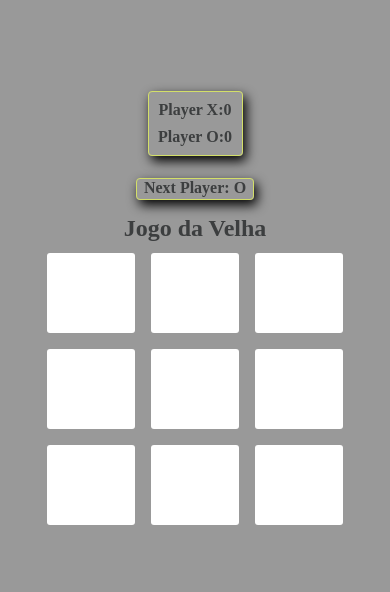
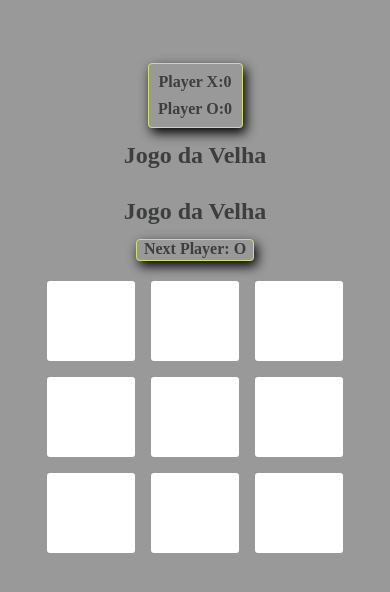
Before and after one commit to Sara-Alcaras/JogoDaVelha, a React app: page / in a window 390 px wide. Shown: the part 114-706 px from the top of the page. Built offline with nearby package versions, Linux system fonts and the light colour scheme.

Commit message:
responsive layout final
adding new title alternative

```diff
--- a/src/JogoDaVelha.css
+++ b/src/JogoDaVelha.css
@@ -58,6 +58,10 @@ body {
   font-size: 3rem;
   color: rgb(60, 62, 63);
   margin-bottom: 0;
+}
+
+.title2 {
+  display: none;
 }
 
 .board {
@@ -161,8 +165,16 @@ button {
   .title {
     font-size: 1.5rem;
     padding: 0.6em;
-    transform: translateY(80%);
+   /* transform: translateY(80%); */
   }
+
+  .title2 {
+    display: flex;
+    font-size: 1.5rem;
+    padding: 0.6em;
+    color: rgb(60, 62, 63);
+  }
+
 
   .topo{
     flex-direction: column;
@@ -178,7 +190,7 @@ button {
     text-align: center;
     height: 22px;
     width: 118px;
-    transform: translateY(-150%);
+   /* transform: translateY(-150%); */
   }
 
 }
@@ -209,6 +221,7 @@ button {
 
   .title {
     font-size: 0.8rem;
+
   }
 
   .players{
@@ -223,6 +236,7 @@ button {
     height: 14px;
     width: 60px;
     font-size: 0.5rem;
+
   }
 
   .cell {
--- a/src/JogoDaVelha.js
+++ b/src/JogoDaVelha.js
@@ -94,6 +94,8 @@ function JogoDaVelha() {
 
         </div>
         <h1 className="title"> Jogo da Velha</h1>
+        <h1 className="title2"> Jogo da Velha</h1>
+
 
         <div className="nextPlayer">
         {`Next Player: ${currentPlayer}`}
```
